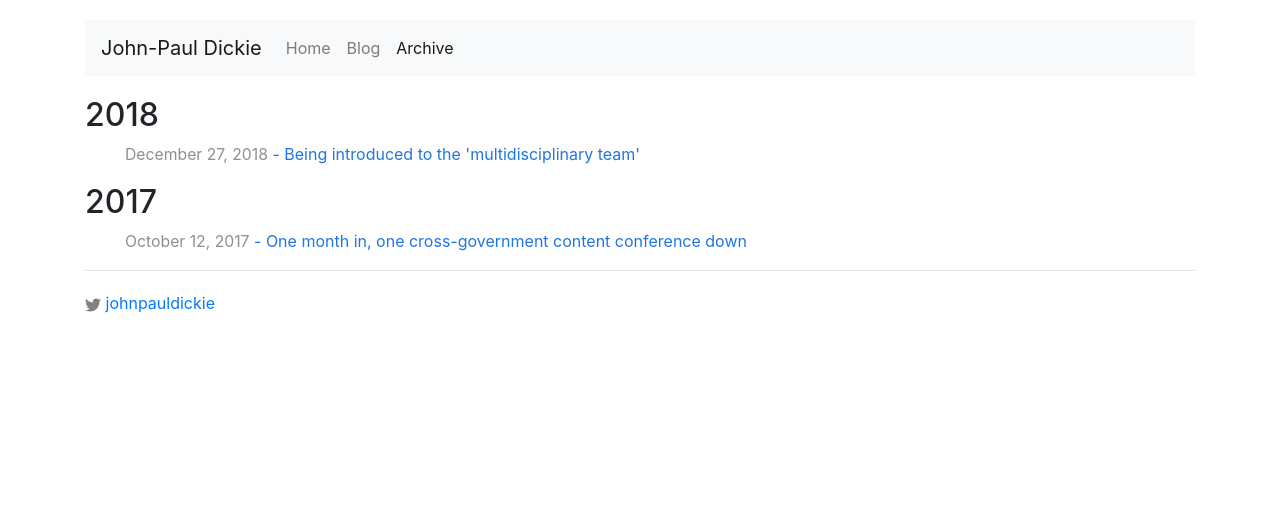
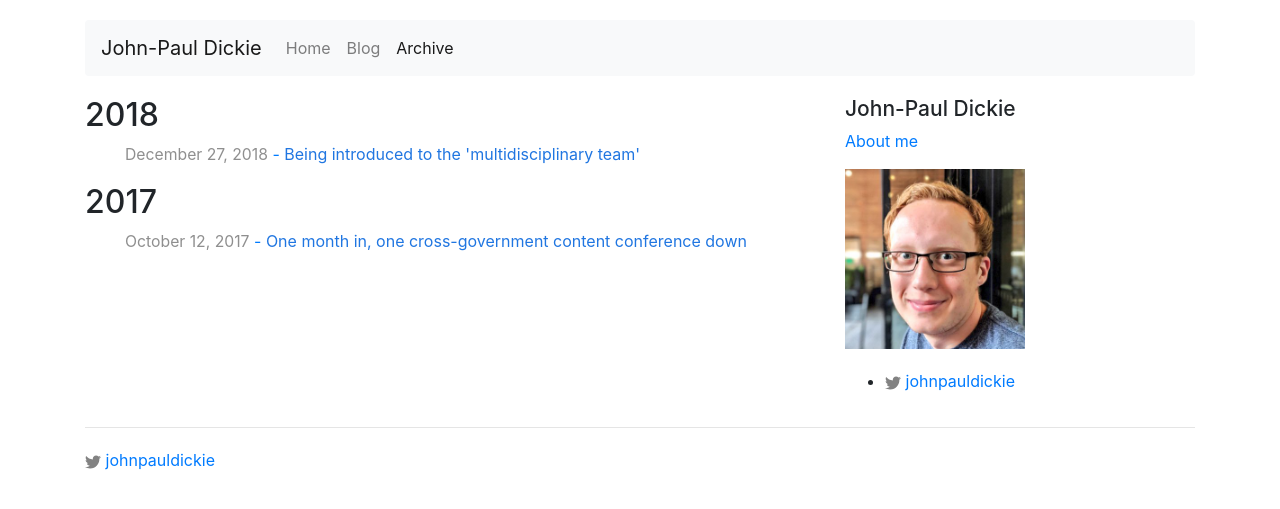
Before and after one commit to johnpauldickie/johnpauldickie.github.io, a Jekyll site: the page built from archive.html, in a window 1280 px wide. Shown: the top 509 px of the page. Built offline with Jekyll 4.4.1, drawn with Linux system fonts in a browser that asks for light colours.

Commit message:
Layout updates

```diff
--- a/_layouts/default.html
+++ b/_layouts/default.html
@@ -6,13 +6,12 @@
   <body>
 <div class="container">
     {% include header.html %}
-
     <main role="main">
       {{ content }}
 
     </main>
 
-<hr>
+<hr class="my-1">
 </div>
 {% include footer.html %}
 
--- a/_layouts/page.html
+++ b/_layouts/page.html
@@ -12,8 +12,14 @@
     {% include header.html %}
 
     <main role="main">
+      <div class="row">
+          <div class="col-md-8">
       {{ content }}
-
+</div>
+<div class="col-md-4">
+   {% include sidebar.html %}
+</div>
+</div>
     </main>
 
     <hr class="my-1">
--- a/index.html
+++ b/index.html
@@ -1,5 +1,5 @@
 ---
-layout: page
+layout: default
 title: Home
 ---
 		<div class="row">
```
